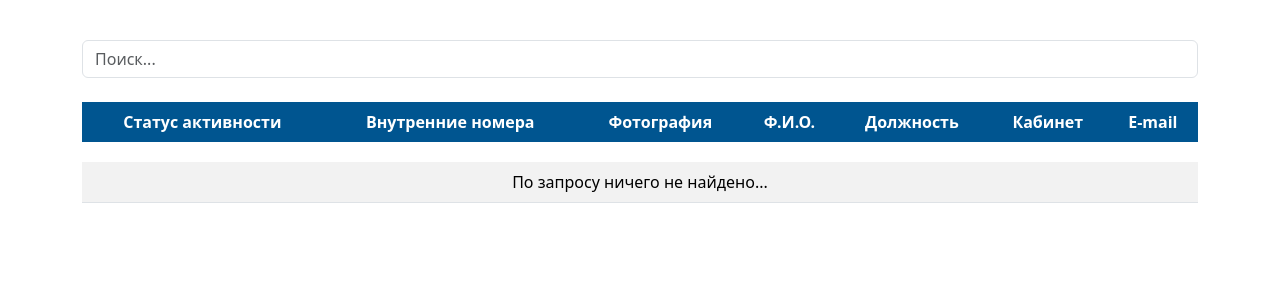
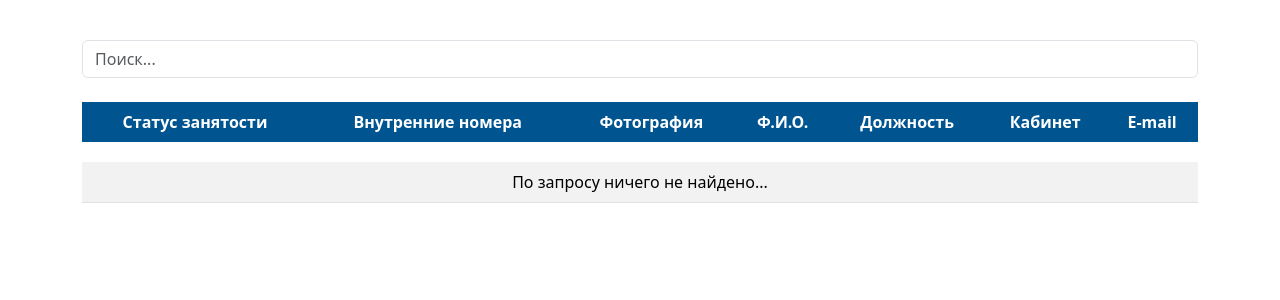
Before and after one commit to aibert-enni/djarvis, a Django app: page / in a window 1280 px wide. Shown: the part 106-406 px from the top of the page. Run offline with Django 5.2, Linux system fonts and the light colour scheme; data that the repository does not hold is empty; some libraries are stand-ins or nearby versions.

Commit message:
change display is_working in home.html

```diff
--- a/dip/templates/home/home.html
+++ b/dip/templates/home/home.html
@@ -19,7 +19,7 @@
             <table class="table text-center table-striped table-hover table-custom">
                 <thead class="ipphone-head">
                 <tr>
-                    <th scope="col">Статус активности</th>
+                    <th scope="col">Статус занятости</th>
                     <th scope="col">Внутренние номера</th>
                     <th scope="col">Фотография</th>
                     <th scope="col">Ф.И.О.</th>
@@ -204,7 +204,7 @@
             <table class="table text-center table-striped table-hover table-custom">
                 <thead class="ipphone-head">
                 <tr>
-                    <th scope="col">Статус активности</th>
+                    <th scope="col">Статус занятости</th>
                     <th scope="col">Внутренние номера</th>
                     <th scope="col">Фотография</th>
                     <th scope="col">Ф.И.О.</th>
```
